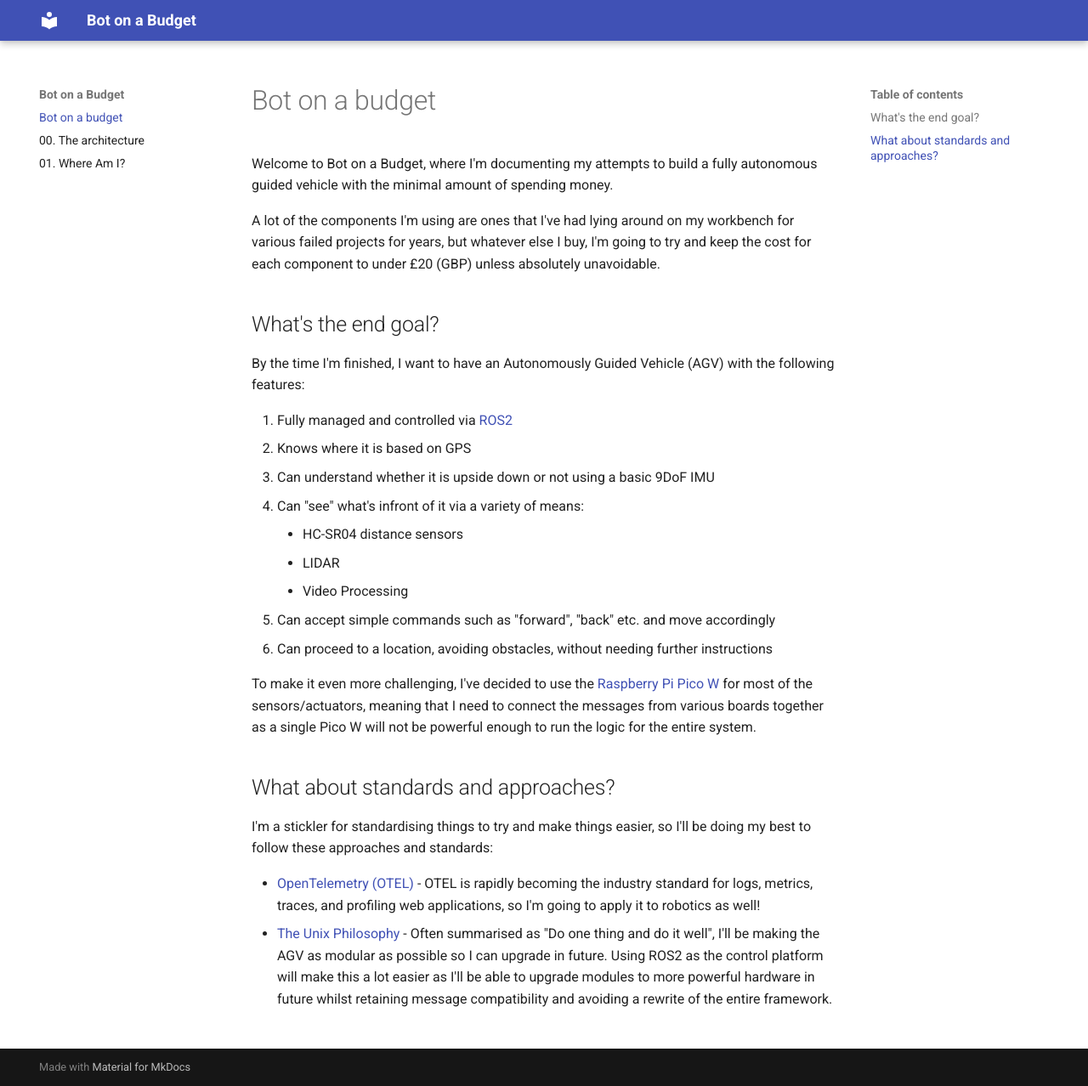
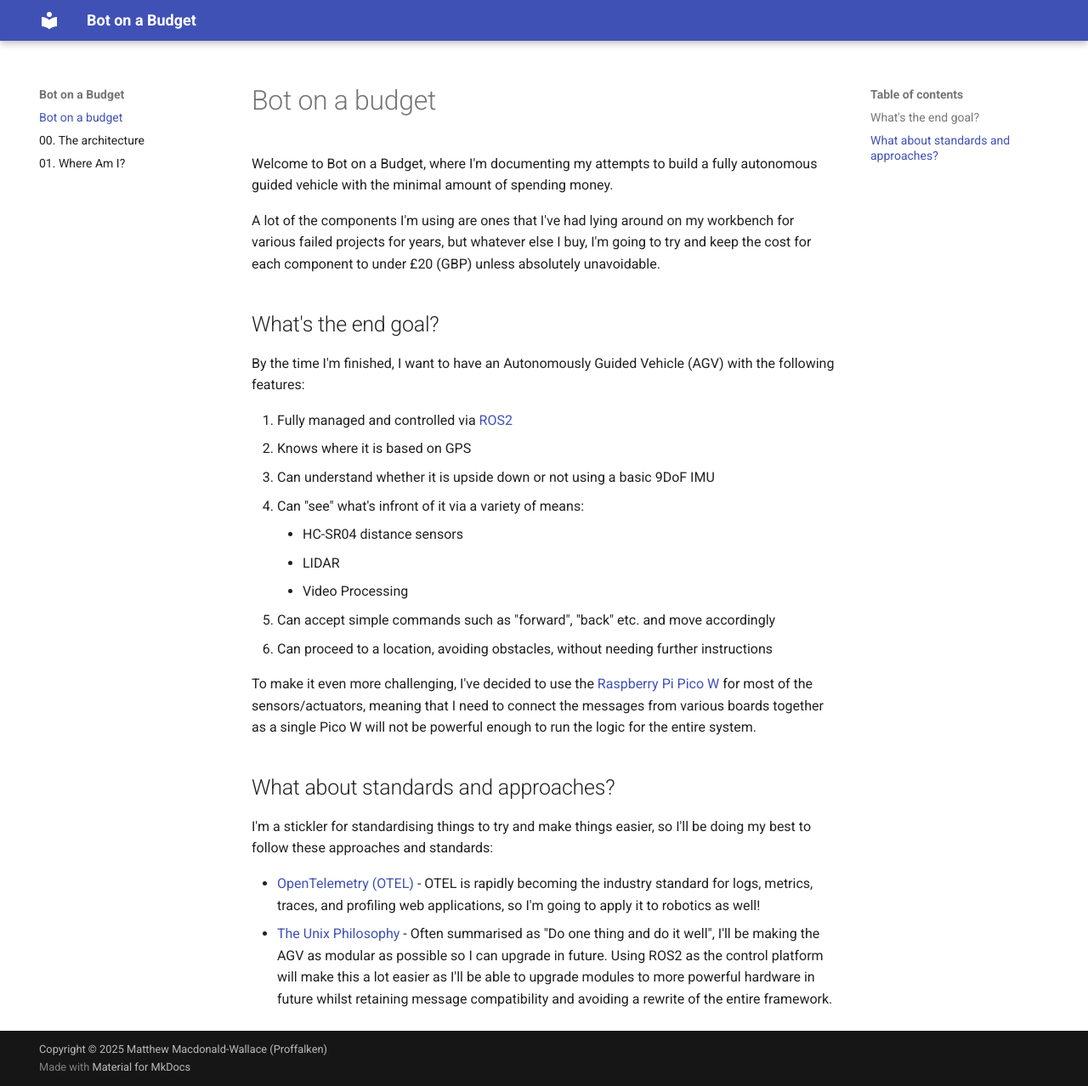
Before and after one commit to proffalken/botonabudget, an MkDocs documentation site: the page built from docs/index.md, in a window 1280 px wide and 1278 px high. Shown: the whole window at 85% size. Built offline with MkDocs 1.6.1 and Material for MkDocs 9.7.7, drawn with Linux system fonts in a browser that asks for light colours.

```diff
--- a/mkdocs.yml
+++ b/mkdocs.yml
@@ -15,3 +15,5 @@ markdown_extensions:
   - pymdownx.blocks.caption
 plugins:
   - glightbox
+  - social
+copyright: Copyright &copy; 2025 Matthew Macdonald-Wallace (Proffalken)
```
Also changed, not shown: 1 other file.
